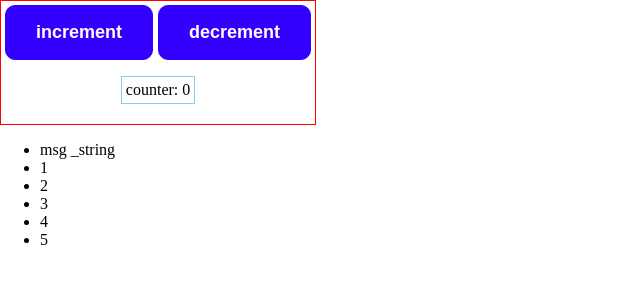
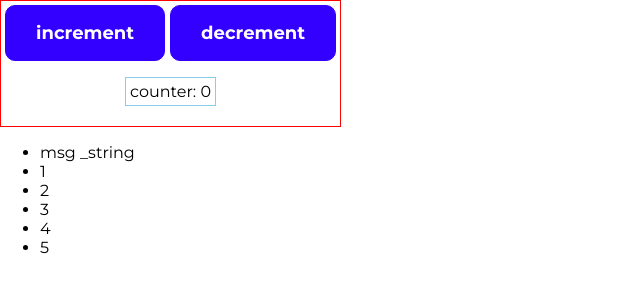
Before and after one commit to Lol1chw/quiz-app-vue2, a Vue app: page / in a window 1280 px wide. Shown: the top 300 px of the page, without its empty margins (0-640 px from the left). Built offline with nearby package versions, Linux system fonts and the light colour scheme.

Commit message:
feat(font): upload montserrat font-family

```diff
--- a/src/assets/index.css
+++ b/src/assets/index.css
@@ -1,3 +1,15 @@
+@font-face {
+    font-family: 'Montserrat';
+    src: url('./fonts/Montserrat-Regular.ttf');
+    font-weight: 400;
+}
+
+@font-face {
+    font-family: 'Montserrat';
+    src: url('./fonts/Montserrat-Bold.ttf');
+    font-weight: 700;
+}
+
 :root {
     /* primary */
     --primary: #3300FF;
@@ -25,6 +37,7 @@
 
 *, body, html {
     box-sizing: border-box;
+    font-family: 'Montserrat';
 }
 
 body {
```
Also changed, not shown: src/assets/fonts/Montserrat-Bold.ttf (added), src/assets/fonts/Montserrat-Regular.ttf (added).
